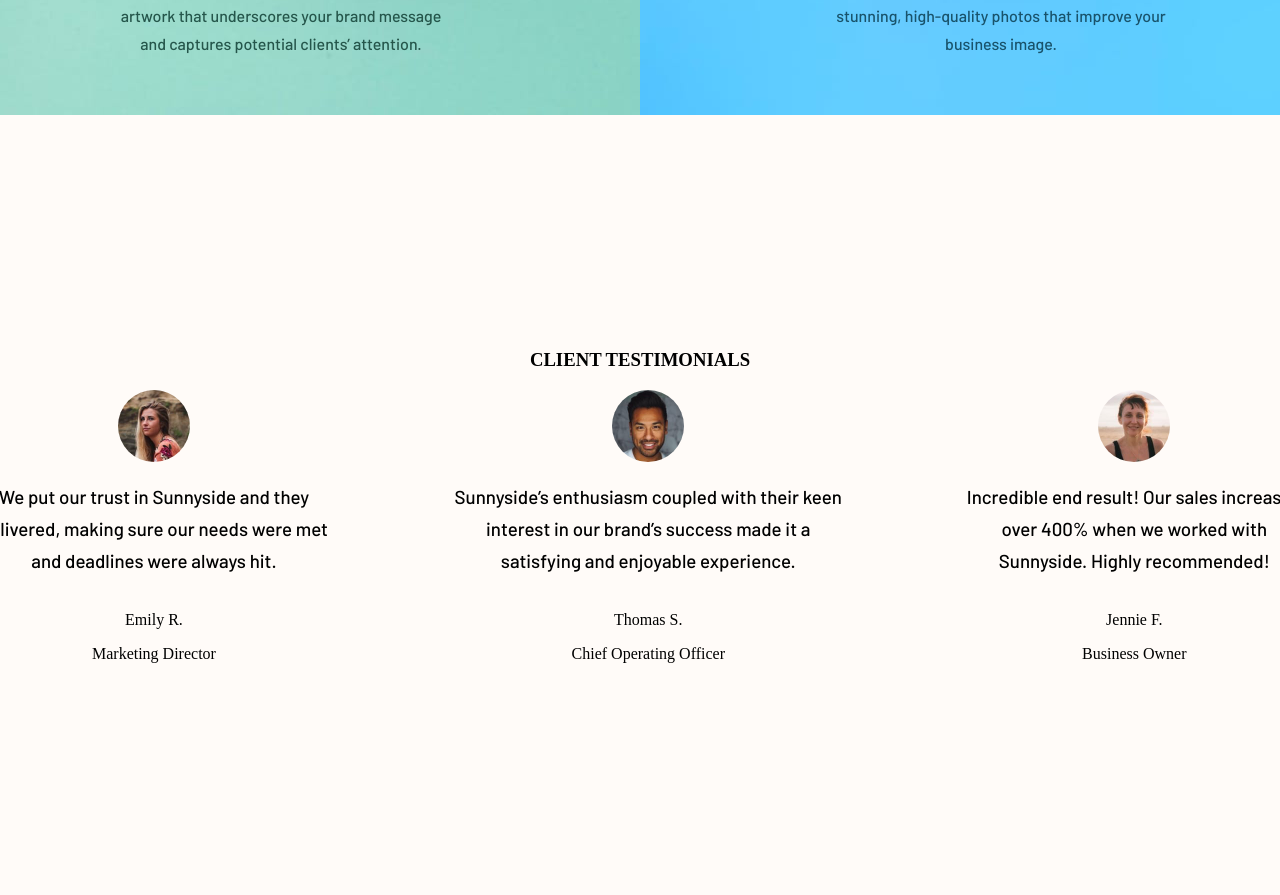
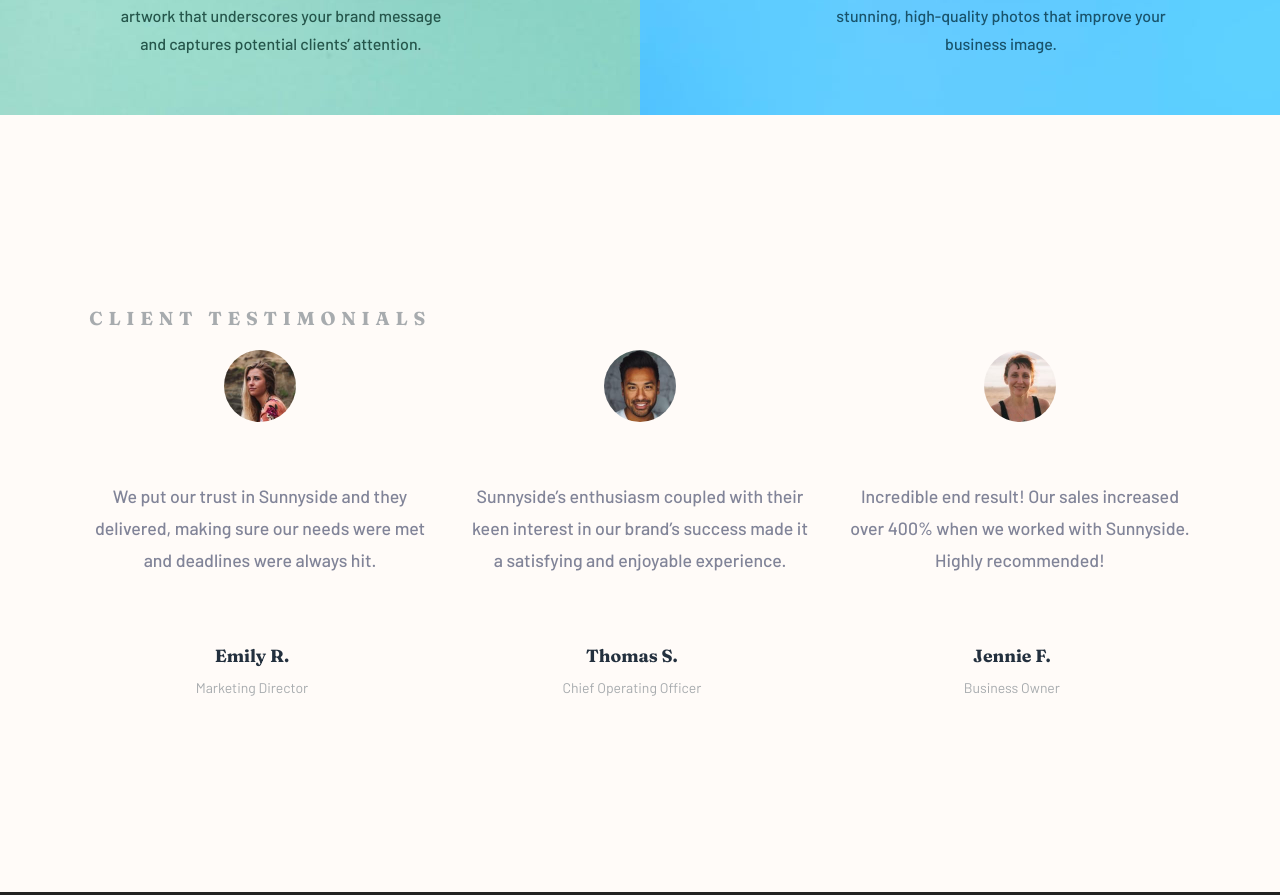
Before and after one commit to ifaronti/Sunny-Side-Agency-Page, a React (Create React App) app in the folder sunny-agency/: page / in a window 1280 px wide. Shown: the part 2485-3380 px from the top of the page. Built offline with nearby package versions, Linux system fonts and the light colour scheme; the HTML template or start-up script is replaced by a standard one.

Commit message:
testimonials done

```diff
--- a/sunny-agency/src/index.css
+++ b/sunny-agency/src/index.css
@@ -272,45 +272,71 @@
 .testimonial-wrap{
     position: relative;
     width: 100%;
-    height: 780px;
-    display: flex;
-    flex-direction: column;
-    /* align-items: center; */
-    justify-content: center;
-    background-color: #FFFBF8;
-}
-
-.testimonial{
-    width: 100%;
+    height: 777px;
     display: flex;
     flex-direction: column;
     align-items: center;
     justify-content: center;
+    background-color: #FFFBF8;
+    gap: 3.9rem;
+}
+
+.rating{
+    display: grid;
+    grid-template-columns: 1fr 1fr 1fr;
+    justify-content: center;
+    align-items: center;
+    gap: 2.4rem;
+}
+
+h3{
+    position: relative;
+    top: -8px;
+    font-family: 'Fraunces Bold';
+    font-weight: 700;
+    letter-spacing: 5.8px;
+    color: hsl(210, 4%, 67%);
 }
 
 .rating-wrap{
     display: flex;
+    align-items: center;
+    justify-content: center;
     flex-direction: column;
-    align-items: center;
-}
-
-.h3{
-    font-family: 'Fraunces Bold';
-}
-
-.rating{
-    display: flex;
     text-align: center;
+    row-gap: 2.1rem;
 }
 
 .client-img{
     border-radius: 100%;
     height: 4.5rem;
+    position: relative;
+    top: -7px;
 }
 
 .client-words{
     font-family: 'Barlow Medium';
-    width: 78%;
-    font-size: 1.17rem;
+    width: 34ch;
+    font-size: 1.11rem;
     line-height: 32px;
+    color: hsl(232, 10%, 55%);
 }
+
+.name-position{
+    margin-left: -1.01rem;
+}
+
+.client-name{
+    font-family: 'Fraunces Bold';
+    font-weight: 700;
+    color: hsl(212, 27%, 19%);
+    font-size: 1.1rem;
+    margin-bottom: -1px;
+}
+
+.client-position{
+    font-family:'Barlow Regular';
+    font-weight: 300;
+    font-size: 14px;
+    color: hsl(210, 4%, 67%);
+}
```
